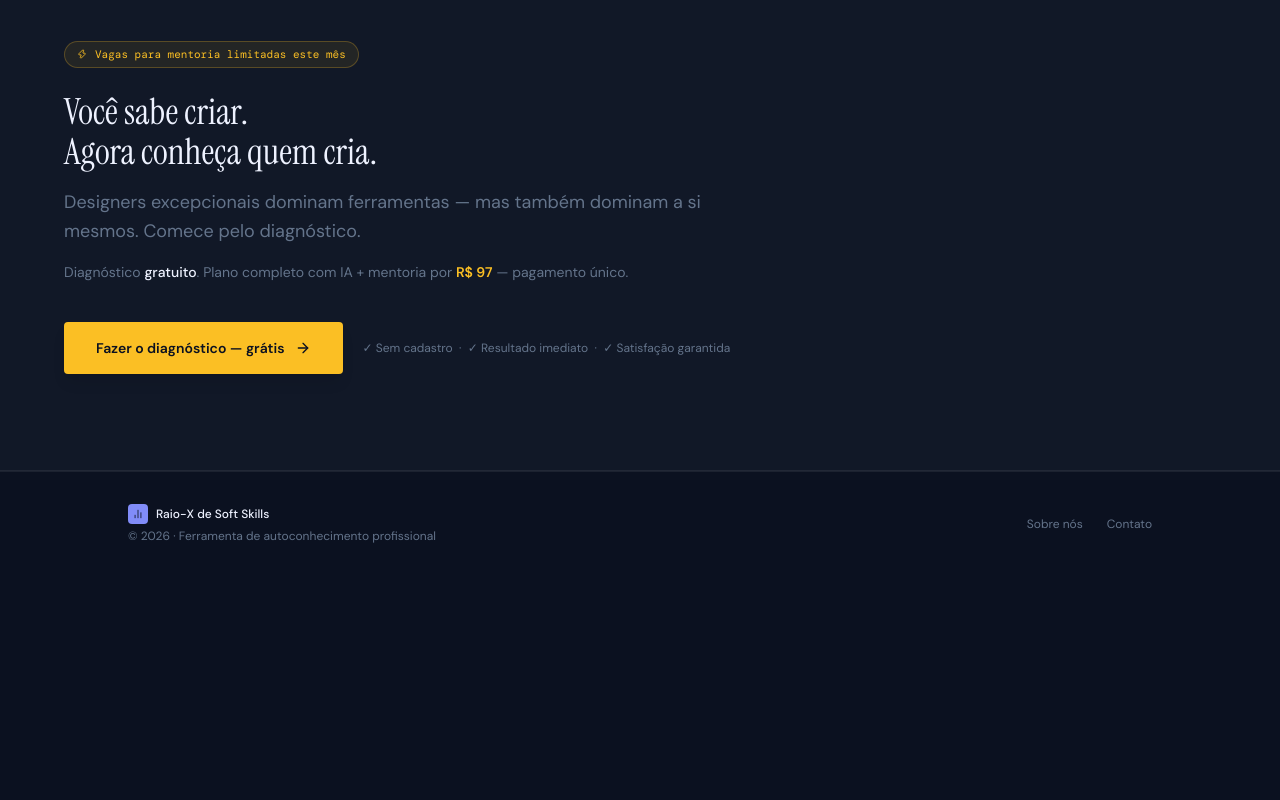
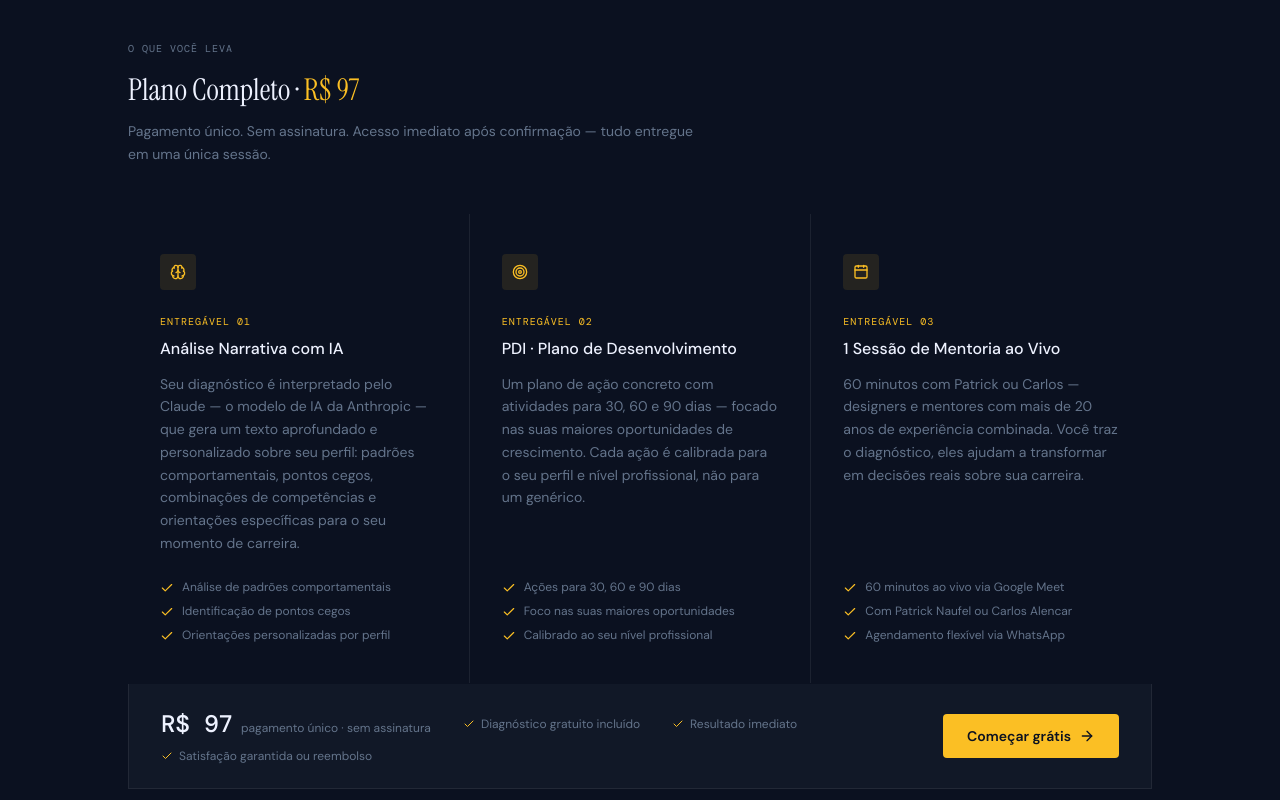
Before and after one commit to naufelpatrick/raio-x-soft-skills-mvp, a React (Vite) app: page / in a window 1280 px wide. Shown: the part 2880-3680 px from the top of the page. Before the commit the page ends 3456 px from the top, so only its background shows below. Built offline with nearby package versions, Linux system fonts and the light colour scheme; a web font is replaced by a local one.

Commit message:
feat: seção 'O que você leva' com os 3 entregáveis do Plano Completo

```diff
--- a/src/App.jsx
+++ b/src/App.jsx
@@ -10,11 +10,9 @@ import {
   Brain, Calendar, MessageCircle, ExternalLink, ChevronDown, ChevronUp, Download,
 } from "lucide-react";
 
-// ─── CONFIG ───────────────────────────────────────────────────────────────────
 const OWNER_WHATSAPP = "554991106400";
 const PRODUCT_PRICE = "R$ 97";
 
-// ─── DATA ─────────────────────────────────────────────────────────────────────
 const COMPETENCIES = [
   { id: "comunicacao", name: "Comunicação", icon: "💬", desc: "Transmitir ideias com clareza, reduzir ruídos e adaptar a linguagem ao contexto." },
   { id: "empatia", name: "Empatia", icon: "❤️", desc: "Compreender contextos e perspectivas diversas antes de tirar conclusões." },
@@ -84,7 +82,6 @@ const PDI_ACTIONS = {
   proposito: { days30: ["Escrever sobre o impacto que seu trabalho gera nas pessoas ao redor.", "Identificar quais atividades te geram mais energia e significado."], days60: ["Ter uma conversa sobre valores com alguém que você admira.", "Conectar seu trabalho atual a um objetivo de médio prazo."], days90: ["Definir um projeto que esteja alinhado aos seus valores.", "Criar rituais de reflexão periódica sobre direção e propósito."] },
 };
 
-// ─── SCORING ─────────────────────────────────────────────────────────────────
 function getLevel(score) {
   if (score <= 20) return "Inicial";
   if (score <= 40) return "Emergente";
@@ -118,7 +115,6 @@ function getCrossResults(scores) {
   return CROSS_ANALYSIS.filter((r) => r.high.every((id) => (map[id] || 0) >= 60) && r.low.every((id) => (map[id] || 0) <= 50)).slice(0, 4);
 }
 
-// ─── EXPORT PDF ───────────────────────────────────────────────────────────────
 function exportPDF({ profileData, scores, generalScore, generalLevel, profileName, profileDesc, strengths, opportunities, aiText = "" }) {
   const sorted = [...scores].sort((a, b) => b.score - a.score);
   const year = new Date().getFullYear();
@@ -194,7 +190,6 @@ function exportPDF({ profileData, scores, generalScore, generalLevel, profileNam
   setTimeout(() => w.print(), 400);
 }
 
-// ─── VALIDATE CODE ────────────────────────────────────────────────────────────
 function validateCode(entered, whatsapp) {
   const digits = whatsapp.replace(/\D/g, "");
   const last4 = digits.slice(-4);
@@ -205,7 +200,6 @@ function validateCode(entered, whatsapp) {
   return "valid";
 }
 
-// ─── SHARED NAV ───────────────────────────────────────────────────────────────
 function TopNav({ onAbout, onStart, rightSlot }) {
   return (
     <nav className="flex items-center justify-between px-6 lg:px-12 py-5 border-b border-border">
@@ -233,7 +227,6 @@ function TopNav({ onAbout, onStart, rightSlot }) {
   );
 }
 
-// ─── SHARED FOOTER ────────────────────────────────────────────────────────────
 function PageFooter({ onAbout }) {
   return (
     <footer className="border-t border-border px-6 lg:px-12 py-8">
@@ -262,31 +255,12 @@ function PageFooter({ onAbout }) {
   );
 }
 
-// ─── LANDING ─────────────────────────────────────────────────────────────────
 const DEMO_SCORES = [85, 72, 68, 91, 77, 63, 88, 74, 80, 59];
 
 const TESTIMONIALS = [
-  {
-    name: "Ana Carolina M.",
-    role: "UX Designer Sênior · Fintech",
-    text: "Fiz o diagnóstico sem expectativas. Saí com um mapa claro do que precisava desenvolver — e palavras para nomear coisas que sentia mas não conseguia articular.",
-    score: 74,
-    profile: "Pensador Analítico",
-  },
-  {
-    name: "Rafael S.",
-    role: "Product Designer · Agência",
-    text: "A análise com IA foi o que mais me surpreendeu. Precisa de um jeito que me deu vontade de começar o plano de ação no mesmo dia. Valeu muito mais do que esperava.",
-    score: 81,
-    profile: "Líder Inspirador",
-  },
-  {
-    name: "Mariana T.",
-    role: "Designer de Produto · SaaS",
-    text: "Nunca tinha pensado em soft skills com esse nível de seriedade. A sessão de mentoria valeu muito mais do que o investimento — saí com clareza de onde focar.",
-    score: 68,
-    profile: "Facilitador Humano",
-  },
+  { name: "Ana Carolina M.", role: "UX Designer Sênior · Fintech", text: "Fiz o diagnóstico sem expectativas. Saí com um mapa claro do que precisava desenvolver — e palavras para nomear coisas que sentia mas não conseguia articular.", score: 74, profile: "Pensador Analítico" },
+  { name: "Rafael S.", role: "Product Designer · Agência", text: "A análise com IA foi o que mais me surpreendeu. Precisa de um jeito que me deu vontade de começar o plano de ação no mesmo dia. Valeu muito mais do que esperava.", score: 81, profile: "Líder Inspirador" },
+  { name: "Mariana T.", role: "Designer de Produto · SaaS", text: "Nunca tinha pensado em soft skills com esse nível de seriedade. A sessão de mentoria valeu muito mais do que o investimento — saí com clareza de onde focar.", score: 68, profile: "Facilitador Humano" },
 ];
 
 const RESEARCH_STATS = [
@@ -299,7 +273,7 @@ const RESEARCH_STATS = [
 function Landing({ onStart, onAbout }) {
   return (
     <div className="min-h-screen bg-background text-foreground">
-      {/* ── ANNOUNCEMENT BAR ── */}
+      {/* ANNOUNCEMENT BAR */}
       <div className="flex items-center justify-center gap-3 py-2.5 px-4 text-[11px] font-medium" style={{ backgroundColor: "rgba(251,191,36,0.07)", borderBottom: "1px solid rgba(251,191,36,0.18)", color: "#FBBF24" }}>
         <span>✦</span>
         <span>Mais de 500 profissionais diagnosticados</span>
@@ -311,7 +285,7 @@ function Landing({ onStart, onAbout }) {
       </div>
       <TopNav onAbout={onAbout} onStart={onStart} />
 
-      {/* ── HERO ── */}
+      {/* HERO */}
       <section className="grid grid-cols-1 lg:grid-cols-[1fr_400px] min-h-[90vh] border-b border-border">
         <div className="flex flex-col justify-center px-6 lg:px-16 py-24">
           <div className="inline-flex items-center gap-2 border border-primary/30 text-primary px-3 py-1 rounded-full text-xs font-medium mb-12 w-fit">
@@ -365,7 +339,7 @@ function Landing({ onStart, onAbout }) {
         </div>
       </section>
 
-      {/* ── RESEARCH STATS ── */}
+      {/* RESEARCH STATS */}
       <section className="border-b border-border">
         <div className="grid grid-cols-1 sm:grid-cols-2 lg:grid-cols-4">
           {RESEARCH_STATS.map((s, i) => (
@@ -378,7 +352,7 @@ function Landing({ onStart, onAbout }) {
         </div>
       </section>
 
-      {/* ── TESTIMONIALS ── */}
+      {/* TESTIMONIALS */}
       <section className="px-6 lg:px-16 py-16 border-b border-border">
         <div className="max-w-5xl mx-auto">
           <p className="text-[10px] text-muted-foreground font-mono uppercase tracking-widest mb-10 text-center">O que dizem quem já fez</p>
@@ -402,7 +376,7 @@ function Landing({ onStart, onAbout }) {
         </div>
       </section>
 
-      {/* ── WHY SECTION ── */}
+      {/* WHY */}
       <section className="px-6 lg:px-16 py-24 border-b border-border">
         <div className="max-w-5xl mx-auto grid grid-cols-1 lg:grid-cols-[1fr_1.4fr] gap-16 items-start">
           <div>
@@ -418,12 +392,7 @@ function Landing({ onStart, onAbout }) {
             <p>Para designers, isso é ainda mais crítico. Empatia, comunicação, escuta ativa e pensamento crítico não são soft skills adjacentes ao nosso trabalho — <strong className="text-foreground font-medium">elas são o trabalho.</strong></p>
             <p>O Raio-X de Soft Skills nasceu dessa lacuna. Uma avaliação séria, baseada em pesquisa, construída por designers para designers — com resultado imediato e plano de ação concreto.</p>
             <div className="pt-4 border-t border-border space-y-1.5">
-              {[
-                "LinkedIn Global Talent Trends Report, 2024",
-                "World Economic Forum — Future of Jobs Report, 2025",
-                "Goleman, D. (1998). What Makes a Leader? Harvard Business Review.",
-                "McKinsey Global Institute — The Future of Work in America, 2019",
-              ].map((ref) => (
+              {["LinkedIn Global Talent Trends Report, 2024", "World Economic Forum — Future of Jobs Report, 2025", "Goleman, D. (1998). What Makes a Leader? Harvard Business Review.", "McKinsey Global Institute — The Future of Work in America, 2019"].map((ref) => (
                 <p key={ref} className="text-[10px] font-mono text-muted-foreground/70 flex items-start gap-1.5">
                   <ExternalLink className="w-2.5 h-2.5 shrink-0 mt-0.5 opacity-50" /> {ref}
                 </p>
@@ -433,7 +402,7 @@ function Landing({ onStart, onAbout }) {
         </div>
       </section>
 
-      {/* ── HOW IT WORKS ── */}
+      {/* HOW IT WORKS */}
       <section className="px-6 lg:px-16 py-24 border-b border-border">
         <div className="max-w-5xl mx-auto">
           <p className="text-[10px] text-muted-foreground font-mono uppercase tracking-widest mb-4">Como funciona</p>
@@ -459,7 +428,91 @@ function Landing({ onStart, onAbout }) {
         </div>
       </section>
 
-      {/* ── CTA ── */}
+      {/* PLANO COMPLETO */}
+      <section className="px-6 lg:px-16 py-24 border-b border-border">
+        <div className="max-w-5xl mx-auto">
+          <p className="text-[10px] text-muted-foreground font-mono uppercase tracking-widest mb-4">O que você leva</p>
+          <h2 className="text-3xl mb-3" style={{ fontFamily: "var(--font-display)" }}>
+            Plano Completo · <span style={{ color: "#FBBF24" }}>R$ 97</span>
+          </h2>
+          <p className="text-sm text-muted-foreground mb-12 max-w-xl leading-relaxed">
+            Pagamento único. Sem assinatura. Acesso imediato após confirmação — tudo entregue em uma única sessão.
+          </p>
+          <div className="grid grid-cols-1 lg:grid-cols-3 gap-px bg-border">
+            <div className="bg-background px-8 py-10 flex flex-col">
+              <div className="w-9 h-9 rounded-sm flex items-center justify-center mb-6" style={{ backgroundColor: "rgba(251,191,36,0.1)" }}>
+                <Brain className="w-4 h-4" style={{ color: "#FBBF24" }} />
+              </div>
+              <p className="text-[10px] font-mono uppercase tracking-widest mb-2" style={{ color: "#FBBF24" }}>Entregável 01</p>
+              <h3 className="text-base font-medium mb-3">Análise Narrativa com IA</h3>
+              <p className="text-sm text-muted-foreground leading-relaxed flex-1">
+                Seu diagnóstico é interpretado pelo Claude — o modelo de IA da Anthropic — que gera um texto aprofundado e personalizado sobre seu perfil: padrões comportamentais, pontos cegos, combinações de competências e orientações específicas para o seu momento de carreira.
+              </p>
+              <ul className="mt-6 space-y-2">
+                {["Análise de padrões comportamentais", "Identificação de pontos cegos", "Orientações personalizadas por perfil"].map((item) => (
+                  <li key={item} className="flex items-start gap-2 text-xs text-muted-foreground">
+                    <Check className="w-3.5 h-3.5 shrink-0 mt-0.5" style={{ color: "#FBBF24" }} /> {item}
+                  </li>
+                ))}
+              </ul>
+            </div>
+            <div className="bg-background px-8 py-10 flex flex-col">
+              <div className="w-9 h-9 rounded-sm flex items-center justify-center mb-6" style={{ backgroundColor: "rgba(251,191,36,0.1)" }}>
+                <Target className="w-4 h-4" style={{ color: "#FBBF24" }} />
+              </div>
+              <p className="text-[10px] font-mono uppercase tracking-widest mb-2" style={{ color: "#FBBF24" }}>Entregável 02</p>
+              <h3 className="text-base font-medium mb-3">PDI · Plano de Desenvolvimento</h3>
+              <p className="text-sm text-muted-foreground leading-relaxed flex-1">
+                Um plano de ação concreto com atividades para 30, 60 e 90 dias — focado nas suas maiores oportunidades de crescimento. Cada ação é calibrada para o seu perfil e nível profissional, não para um genérico.
+              </p>
+              <ul className="mt-6 space-y-2">
+                {["Ações para 30, 60 e 90 dias", "Foco nas suas maiores oportunidades", "Calibrado ao seu nível profissional"].map((item) => (
+                  <li key={item} className="flex items-start gap-2 text-xs text-muted-foreground">
+                    <Check className="w-3.5 h-3.5 shrink-0 mt-0.5" style={{ color: "#FBBF24" }} /> {item}
+                  </li>
+                ))}
+              </ul>
+            </div>
+            <div className="bg-background px-8 py-10 flex flex-col">
+              <div className="w-9 h-9 rounded-sm flex items-center justify-center mb-6" style={{ backgroundColor: "rgba(251,191,36,0.1)" }}>
+                <Calendar className="w-4 h-4" style={{ color: "#FBBF24" }} />
+              </div>
+              <p className="text-[10px] font-mono uppercase tracking-widest mb-2" style={{ color: "#FBBF24" }}>Entregável 03</p>
+              <h3 className="text-base font-medium mb-3">1 Sessão de Mentoria ao Vivo</h3>
+              <p className="text-sm text-muted-foreground leading-relaxed flex-1">
+                60 minutos com Patrick ou Carlos — designers e mentores com mais de 20 anos de experiência combinada. Você traz o diagnóstico, eles ajudam a transformar em decisões reais sobre sua carreira.
+              </p>
+              <ul className="mt-6 space-y-2">
+                {["60 minutos ao vivo via Google Meet", "Com Patrick Naufel ou Carlos Alencar", "Agendamento flexível via WhatsApp"].map((item) => (
+                  <li key={item} className="flex items-start gap-2 text-xs text-muted-foreground">
+                    <Check className="w-3.5 h-3.5 shrink-0 mt-0.5" style={{ color: "#FBBF24" }} /> {item}
+                  </li>
+                ))}
+              </ul>
+            </div>
+          </div>
+          <div className="mt-px bg-card grid grid-cols-1 sm:grid-cols-[1fr_auto] gap-6 px-8 py-6 border border-border border-t-0">
+            <div className="flex flex-wrap items-center gap-x-8 gap-y-2">
+              <div>
+                <span className="text-2xl font-mono font-medium">R$ 97</span>
+                <span className="text-xs text-muted-foreground ml-2">pagamento único · sem assinatura</span>
+              </div>
+              {["Diagnóstico gratuito incluído", "Resultado imediato", "Satisfação garantida ou reembolso"].map((g) => (
+                <span key={g} className="flex items-center gap-1.5 text-xs text-muted-foreground">
+                  <Check className="w-3 h-3" style={{ color: "#FBBF24" }} /> {g}
+                </span>
+              ))}
+            </div>
+            <button onClick={onStart}
+              className="flex items-center gap-2 px-6 py-3 rounded-sm font-semibold hover:opacity-90 transition-opacity text-sm self-center shrink-0"
+              style={{ backgroundColor: "#FBBF24", color: "#0B1120" }}>
+              Começar grátis <ArrowRight className="w-4 h-4" />
+            </button>
+          </div>
+        </div>
+      </section>
+
+      {/* CTA */}
       <section className="px-6 lg:px-16 py-24 bg-card border-b border-border">
         <div className="max-w-2xl">
           <div className="inline-flex items-center gap-2 rounded-full px-3 py-1 text-[11px] font-mono mb-6" style={{ backgroundColor: "rgba(251,191,36,0.08)", border: "1px solid rgba(251,191,36,0.25)", color: "#FBBF24" }}>
@@ -491,7 +544,6 @@ function Landing({ onStart, onAbout }) {
   );
 }
 
-// ─── ABOUT PAGE ───────────────────────────────────────────────────────────────
 const MENTORS = [
   {
     initials: "PN",
@@ -589,7 +641,6 @@ function AboutPage({ onBack, onStart }) {
   );
 }
 
-// ─── PROFILE FORM ─────────────────────────────────────────────────────────────
 function ProfileForm({ onSubmit, onBack }) {
   const [form, setForm] = useState({ name: "", age: "", experience: "", currentRole: "", professionalLevel: "", mainArea: "", careerGoal: "", currentChallenge: "" });
   const update = (field) => (e) => setForm((f) => ({ ...f, [field]: e.target.value }));
@@ -645,7 +696,6 @@ function ProfileForm({ onSubmit, onBack }) {
   );
 }
 
-// ─── ASSESSMENT ───────────────────────────────────────────────────────────────
 function AssessmentForm({ answers, onAnswer, onComplete, onBack }) {
   const [step, setStep] = useState(0);
   const TOTAL = 11;
@@ -736,7 +786,6 @@ function AssessmentForm({ answers, onAnswer, onComplete, onBack }) {
   );
 }
 
-// ─── PDI CARD ─────────────────────────────────────────────────────────────────
 function PdiCard({ competencyId }) {
   const [open, setOpen] = useState(false);
   const comp = COMPETENCIES.find((c) => c.id === competencyId);
@@ -776,7 +825,6 @@ function PdiCard({ competencyId }) {
   );
 }
 
-// ─── UPGRADE SECTION ──────────────────────────────────────────────────────────
 function UpgradeSection({ profileData, scores, answers, generalScore, generalLevel, profileName, profileDesc, strengths, opportunities }) {
   const [phase, setPhase] = useState("preview");
   const [lead, setLead] = useState({ name: profileData?.name || "", email: "", whatsapp: "" });
@@ -955,7 +1003,6 @@ function UpgradeSection({ profileData, scores, answers, generalScore, generalLev
             <Sparkles className="w-4 h-4" /> Quero o diagnóstico completo
           </button>
         )}
-
         {phase === "form" && (
           <div className="max-w-md space-y-6">
             <p className="text-sm text-muted-foreground leading-relaxed">
@@ -979,7 +1026,6 @@ function UpgradeSection({ profileData, scores, answers, generalScore, generalLev
             </div>
           </div>
         )}
-
         {phase === "code" && (
           <div className="max-w-md space-y-6">
             <div className="flex items-center gap-3">
@@ -1022,7 +1068,6 @@ function UpgradeSection({ profileData, scores, answers, generalScore, generalLev
   );
 }
 
-// ─── RESULTS ──────────────────────────────────────────────────────────────────
 function Results({ profileData, scores, answers, onReset, onAbout }) {
   const generalScore = Math.round(scores.reduce((s, c) => s + c.score, 0) / scores.length);
   const generalLevel = getLevel(generalScore);
@@ -1173,7 +1218,6 @@ function Results({ profileData, scores, answers, onReset, onAbout }) {
   );
 }
 
-// ─── APP ──────────────────────────────────────────────────────────────────────
 export default function App() {
   const [view, setView] = useState("landing");
   const [profileData, setProfileData] = useState(null);
```
